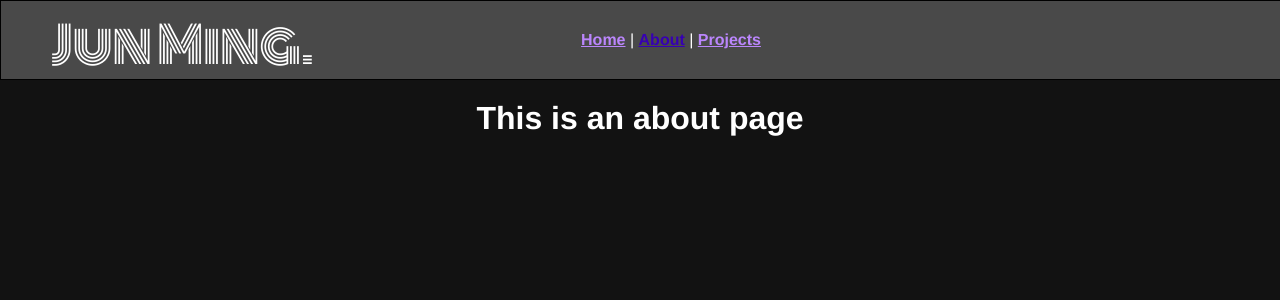
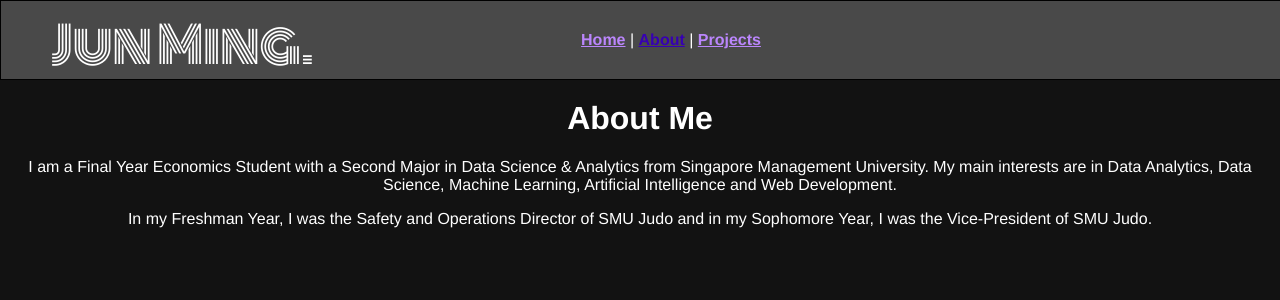
Before and after one commit to junmingg/portfolio_old, a Vue app: page /about in a window 1280 px wide. Shown: the top 300 px of the page. Built offline with nearby package versions, Linux system fonts and the light colour scheme.

Commit message:
Added some content to the About page

```diff
--- a/src/views/About.vue
+++ b/src/views/About.vue
@@ -1,5 +1,7 @@
 <template>
   <div class="about">
-    <h1>This is an about page</h1>
+    <h1>About Me</h1>
+    <p>I am a Final Year Economics Student with a Second Major in Data Science &amp; Analytics from Singapore Management University. My main interests are in Data Analytics, Data Science, Machine Learning, Artificial Intelligence and Web Development.</p>
+    <p>In my Freshman Year, I was the Safety and Operations Director of SMU Judo and in my Sophomore Year, I was the Vice-President of SMU Judo.</p>
   </div>
 </template>
```
